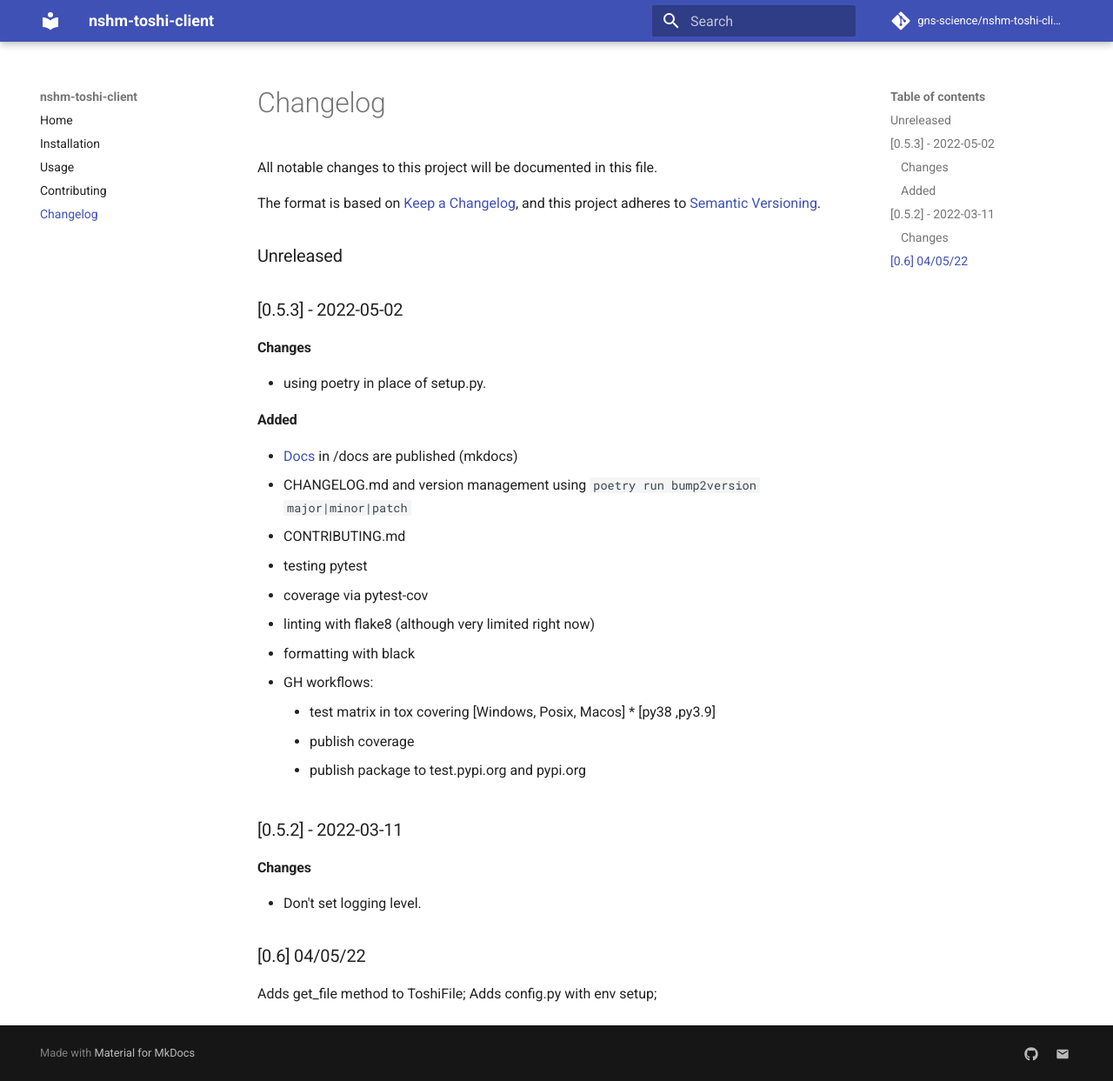
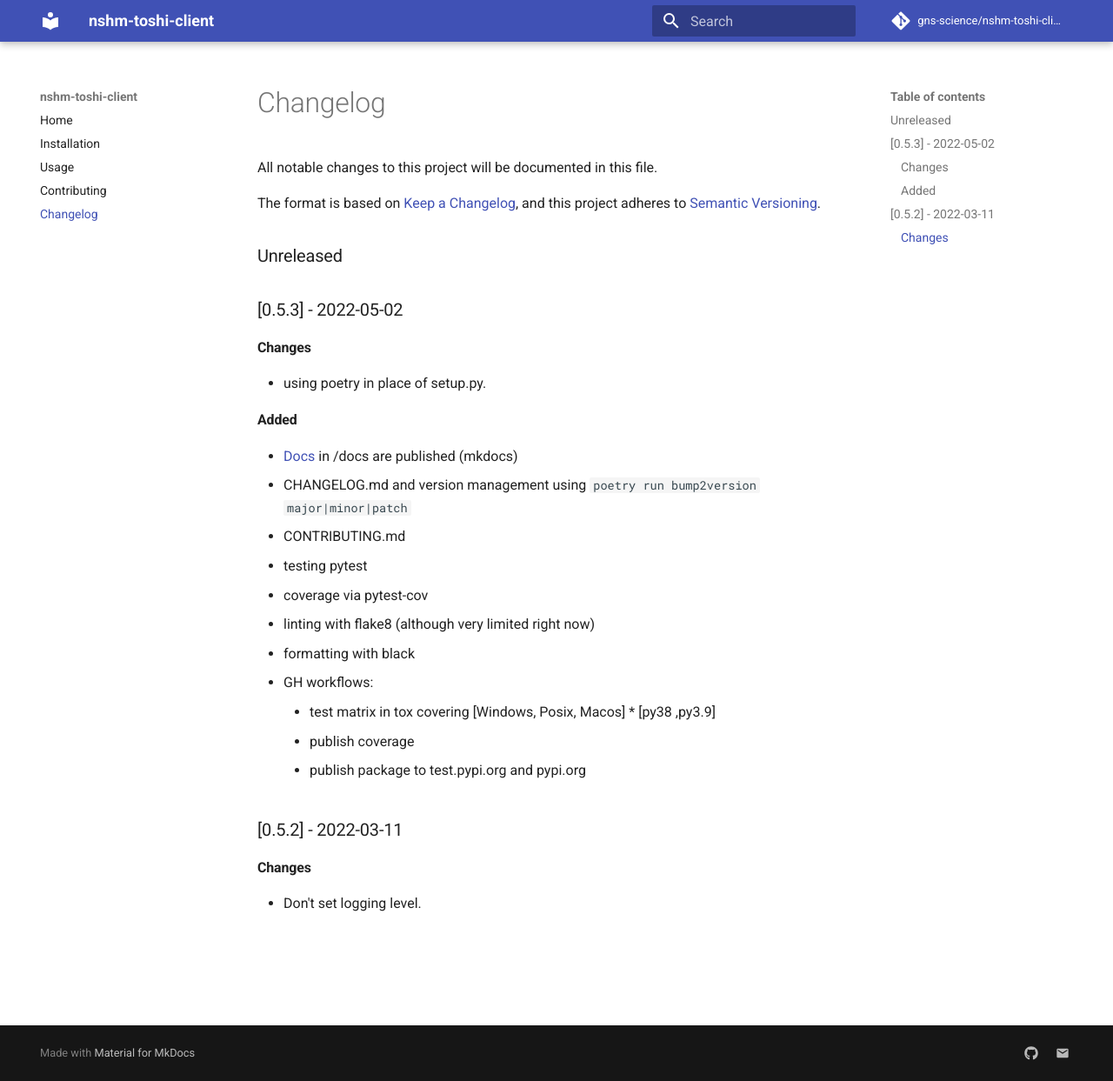
Before and after one commit to GNS-Science/nshm-toshi-client, an MkDocs documentation site: the page built from docs/changelog.md, in a window 1280 px wide and 1243 px high. Shown: the whole window at 87% size. Built offline with MkDocs 1.6.1 and Material for MkDocs 9.7.7, drawn with Linux system fonts in a browser that asks for light colours; comment, search, counter and statistics services are not loaded.

Commit message:
delete changes to docs/changelog.md;

```diff
--- a/docs/changelog.md
+++ b/docs/changelog.md
@@ -1,7 +1,3 @@
 {%
   include-markdown "../CHANGELOG.md"
 %}
-
-## [0.6] 04/05/22
-Adds get_file method to ToshiFile;
-Adds config.py with env setup;
```
